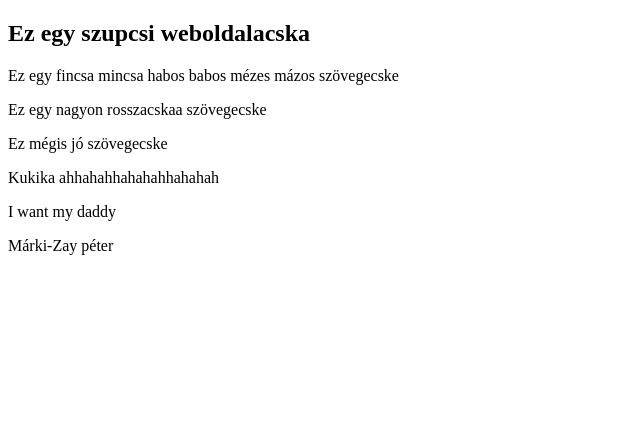
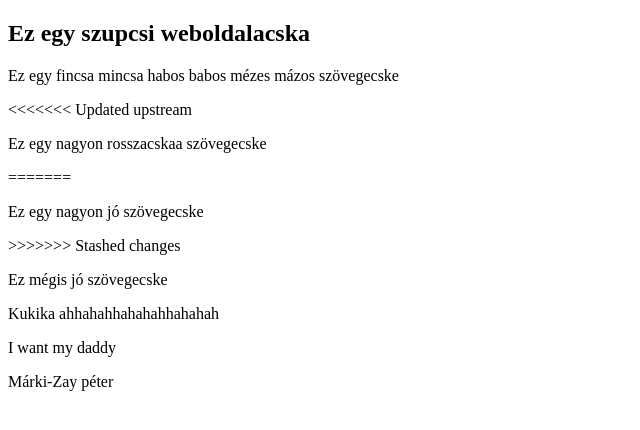
Before and after one commit to tothtamas2005/demo2, a plain HTML site: page index.html in a window 1280 px wide. Shown: the whole page, without its empty margins (0-640 px from the left). Drawn offline with Linux system fonts and the light colour scheme.

Commit message:
index 4.0 fejlesztés

```diff
--- a/index.html
+++ b/index.html
@@ -9,7 +9,11 @@
 <body>
     <h2>Ez egy szupcsi weboldalacska</h2>
     <p>Ez egy fincsa mincsa habos babos mézes mázos szövegecske</p>
+<<<<<<< Updated upstream
     <p>Ez egy nagyon rosszacskaa szövegecske</p>
+=======
+    <p>Ez egy nagyon jó szövegecske</p>
+>>>>>>> Stashed changes
     <p>Ez mégis jó szövegecske</p>
     <p>Kukika ahhahahhahahahhahahah</p>
     <p>I want my daddy</p>
```
